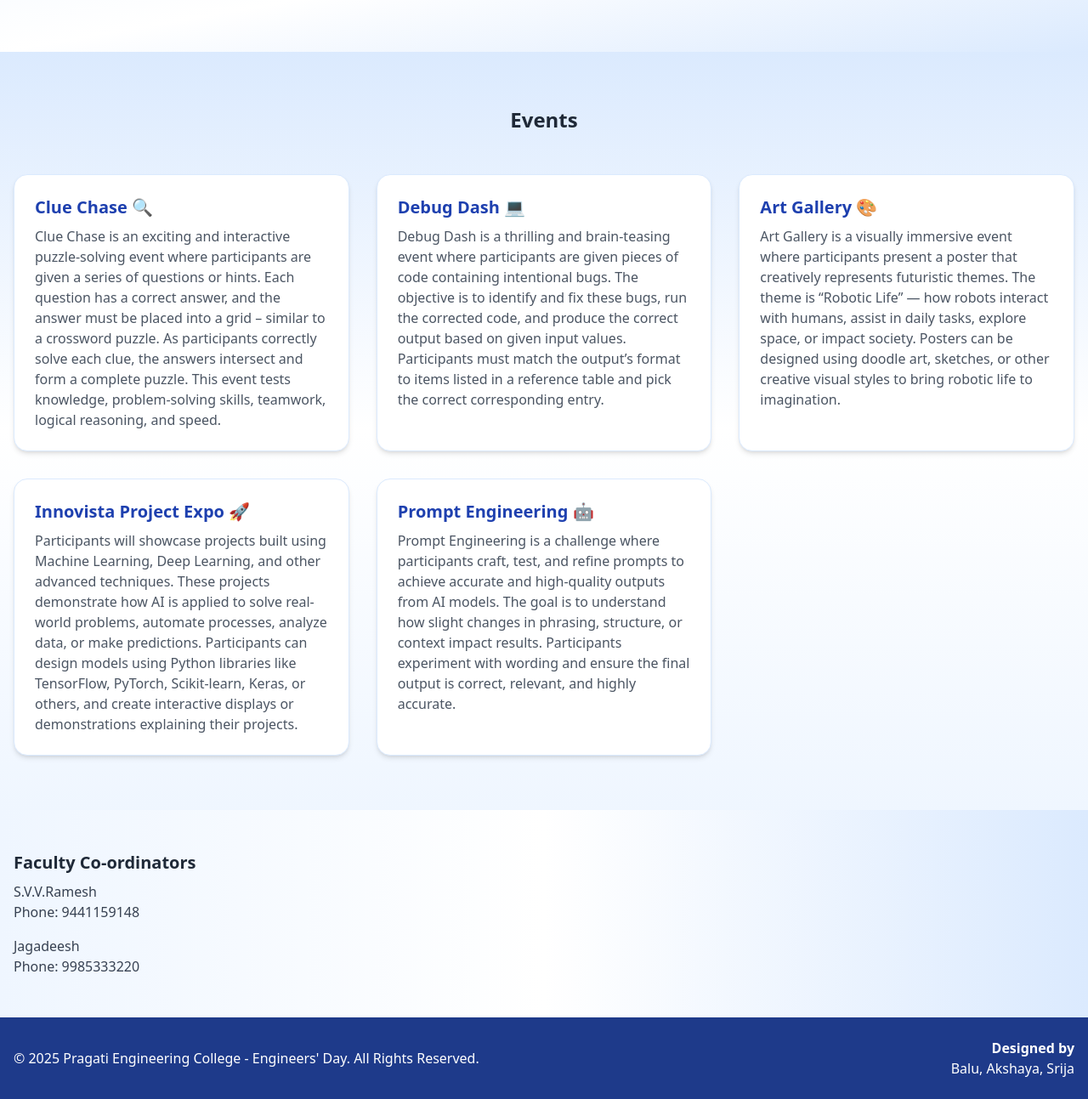
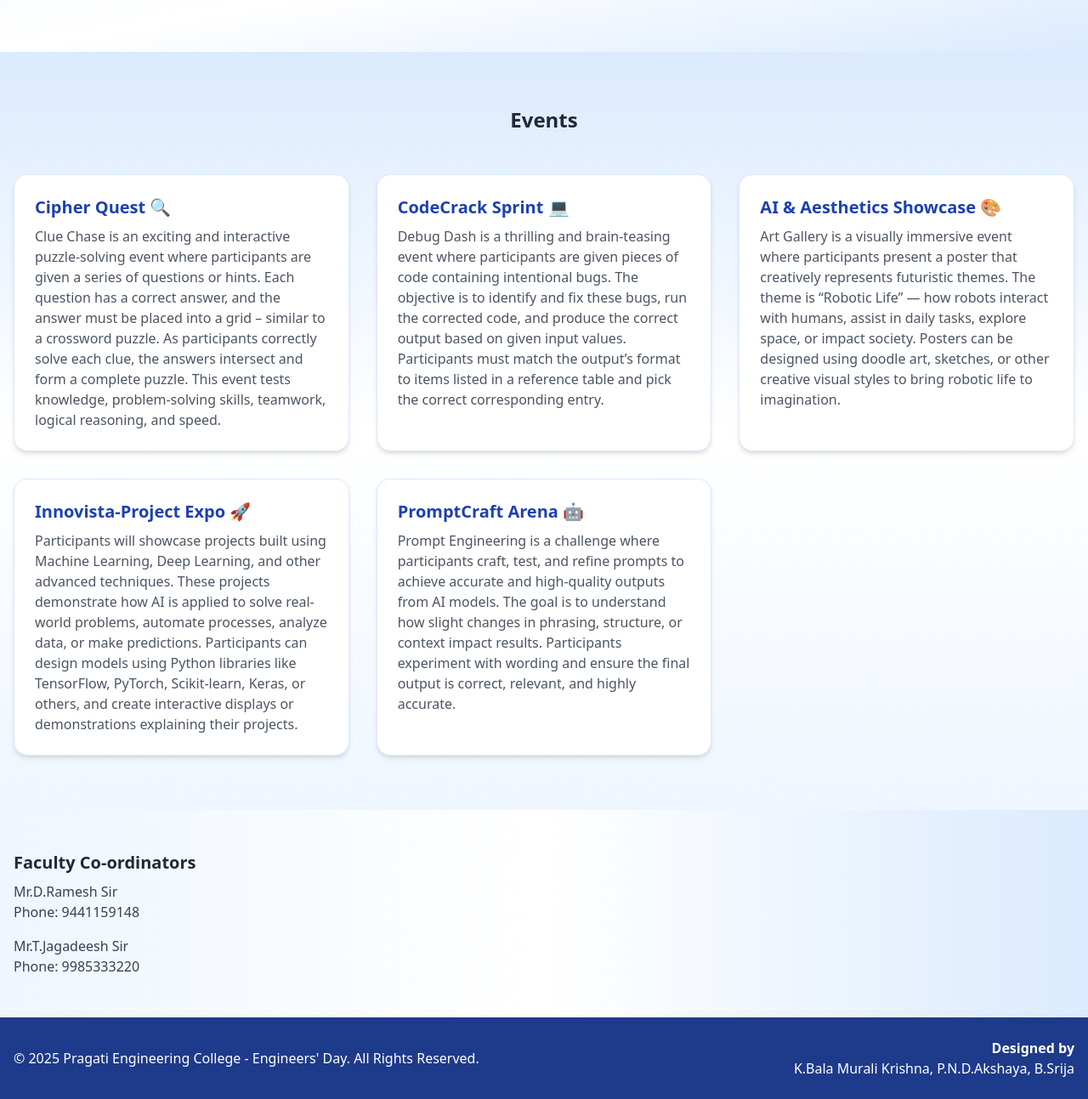
Before and after one commit to dilpakshayapatnala/engineers-day-site, a plain HTML site: page index.html in a window 1280 px wide. Shown: the part 591-1884 px from the top of the page at 85% size. Drawn offline with nearby package versions, Linux system fonts and the light colour scheme.

Commit message:
Update index.html

```diff
--- a/index.html
+++ b/index.html
@@ -59,7 +59,7 @@
       <div class="grid md:grid-cols-2 lg:grid-cols-3 gap-8">
         <!-- Event cards as before -->
         <div class="bg-white p-6 rounded-2xl shadow-md hover:shadow-xl transition border border-blue-100">
-          <h3 class="text-xl font-bold mb-2 text-blue-800">Clue Chase 🔍</h3>
+          <h3 class="text-xl font-bold mb-2 text-blue-800">Cipher Quest 🔍</h3>
           <p class="text-gray-600">
             Clue Chase is an exciting and interactive puzzle-solving event where participants are given a series of questions or hints.
             Each question has a correct answer, and the answer must be placed into a grid – similar to a crossword puzzle.
@@ -68,7 +68,7 @@
           </p>
         </div>
         <div class="bg-white p-6 rounded-2xl shadow-md hover:shadow-xl transition border border-blue-100">
-          <h3 class="text-xl font-bold mb-2 text-blue-800">Debug Dash 💻</h3>
+          <h3 class="text-xl font-bold mb-2 text-blue-800">CodeCrack Sprint 💻</h3>
           <p class="text-gray-600">
             Debug Dash is a thrilling and brain-teasing event where participants are given pieces of code containing intentional bugs.
             The objective is to identify and fix these bugs, run the corrected code, and produce the correct output based on given input values.
@@ -76,7 +76,7 @@
           </p>
         </div>
         <div class="bg-white p-6 rounded-2xl shadow-md hover:shadow-xl transition border border-blue-100">
-          <h3 class="text-xl font-bold mb-2 text-blue-800">Art Gallery 🎨</h3>
+          <h3 class="text-xl font-bold mb-2 text-blue-800">AI & Aesthetics Showcase 🎨</h3>
           <p class="text-gray-600">
             Art Gallery is a visually immersive event where participants present a poster that creatively represents futuristic themes.
             The theme is “Robotic Life” — how robots interact with humans, assist in daily tasks, explore space, or impact society.
@@ -84,7 +84,7 @@
           </p>
         </div>
         <div class="bg-white p-6 rounded-2xl shadow-md hover:shadow-xl transition border border-blue-100">
-          <h3 class="text-xl font-bold mb-2 text-blue-800">Innovista Project Expo 🚀</h3>
+          <h3 class="text-xl font-bold mb-2 text-blue-800">Innovista-Project Expo 🚀</h3>
           <p class="text-gray-600">
             Participants will showcase projects built using Machine Learning, Deep Learning, and other advanced techniques.
             These projects demonstrate how AI is applied to solve real-world problems, automate processes, analyze data, or make predictions.
@@ -93,7 +93,7 @@
           </p>
         </div>
         <div class="bg-white p-6 rounded-2xl shadow-md hover:shadow-xl transition border border-blue-100">
-          <h3 class="text-xl font-bold mb-2 text-blue-800">Prompt Engineering 🤖</h3>
+          <h3 class="text-xl font-bold mb-2 text-blue-800">PromptCraft Arena 🤖</h3>
           <p class="text-gray-600">
             Prompt Engineering is a challenge where participants craft, test, and refine prompts to achieve accurate and high-quality outputs from AI models.
             The goal is to understand how slight changes in phrasing, structure, or context impact results.
@@ -108,9 +108,9 @@
   <section class="py-12 bg-gradient-to-r from-blue-50 via-white to-blue-100">
     <div class="container mx-auto px-4 text-left">
       <h2 class="text-xl font-semibold mb-2">Faculty Co-ordinators</h2>
-      <p class="text-gray-700">S.V.V.Ramesh</p>
+      <p class="text-gray-700">Mr.D.Ramesh Sir</p>
       <p class="text-gray-700">Phone: 9441159148</p>
-      <p class="text-gray-700 mt-4">Jagadeesh</p>
+      <p class="text-gray-700 mt-4">Mr.T.Jagadeesh Sir</p>
       <p class="text-gray-700">Phone: 9985333220</p>
     </div>
   </section>
@@ -121,7 +121,7 @@
       <p class="text-center md:text-left">&copy; 2025 Pragati Engineering College - Engineers' Day. All Rights Reserved.</p>
       <div class="text-center md:text-right mt-4 md:mt-0">
         <h3 class="font-semibold">Designed by</h3>
-        <p>Balu, Akshaya, Srija</p>
+        <p>K.Bala Murali Krishna, P.N.D.Akshaya, B.Srija</p>
       </div>
     </div>
   </footer>
```
